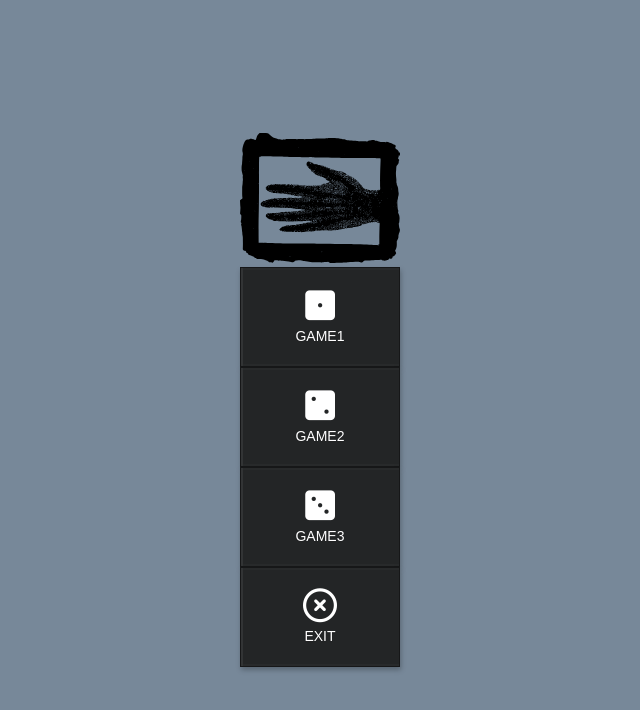
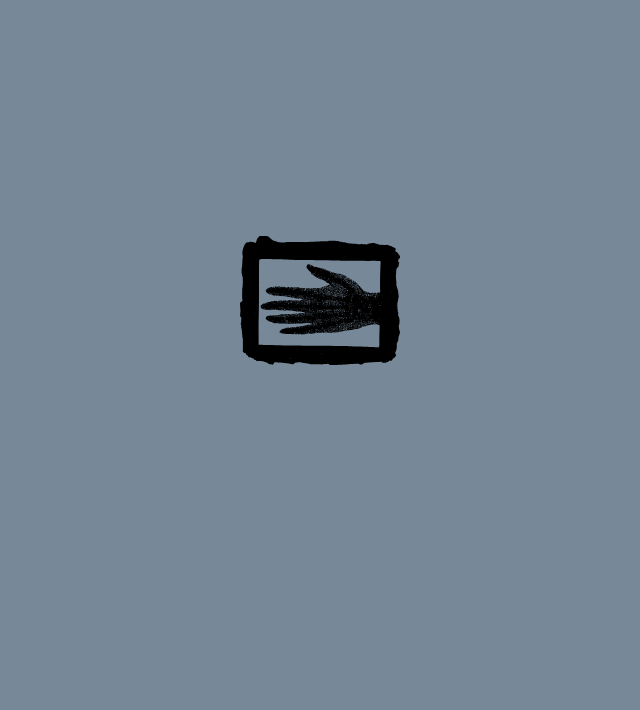
Before and after one commit to Robbancss/Shoot-em-Up, a website built with Parcel: page src/index.html in a window 1280 px wide. Shown: the whole page, without its empty margins (320-960 px from the left). Built offline with nearby package versions, Linux system fonts and the light colour scheme.

Commit message:
Splash screen

```diff
--- a/src/index.html
+++ b/src/index.html
@@ -12,6 +12,10 @@
 </head>
 
 <body>
+
+  <div class="splash">
+    <img class="fade-in" src="./assets/images/hand_logo.svg" alt="hand logo svg" width="160px">
+  </div>
 
   <nav class="centralize">
     <div class="menu-navigation">
--- a/src/style.css
+++ b/src/style.css
@@ -14,6 +14,8 @@ body {
   padding: 0;
   font-family: Arial, Helvetica, sans-serif;
 }
+
+/* Menu and menu-items */
 
 .centralize {
   display: grid;
@@ -69,3 +71,41 @@ body {
   font-size: 14px;
   padding-top: 5px;
 }
+
+/* Splash Overlay stuff */
+
+.splash {
+  position: fixed;
+  top: 0;
+  left: 0;
+  width: 100%;
+  height: 100vh;
+  background-color: lightslategray;
+  z-index: 200;
+  color: white;
+  text-align: center;
+  line-height: 90vh;
+}
+
+.splash.splash-display-none {
+  animation: fadeOut 1s ease-out forwards;
+}
+
+@keyframes fadeIn {
+  to{
+    opacity: 1;
+  }
+}
+
+@keyframes fadeOut {
+  to{
+    opacity: 0;
+    z-index: -200;
+    top: -55px;
+  }
+}
+
+.fade-in {
+  opacity: 0;
+  animation: fadeIn 0.5s ease-in forwards;
+}
```
